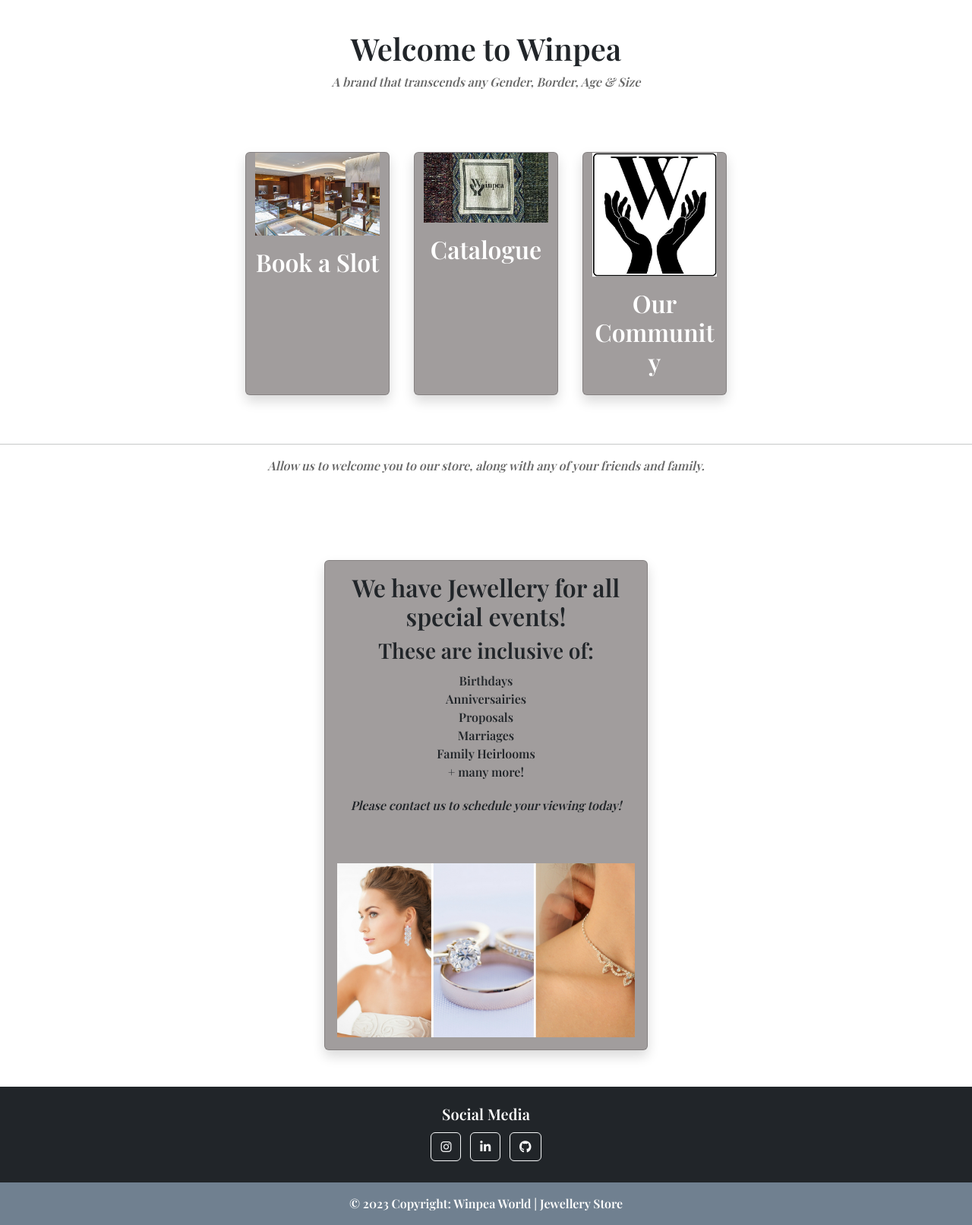
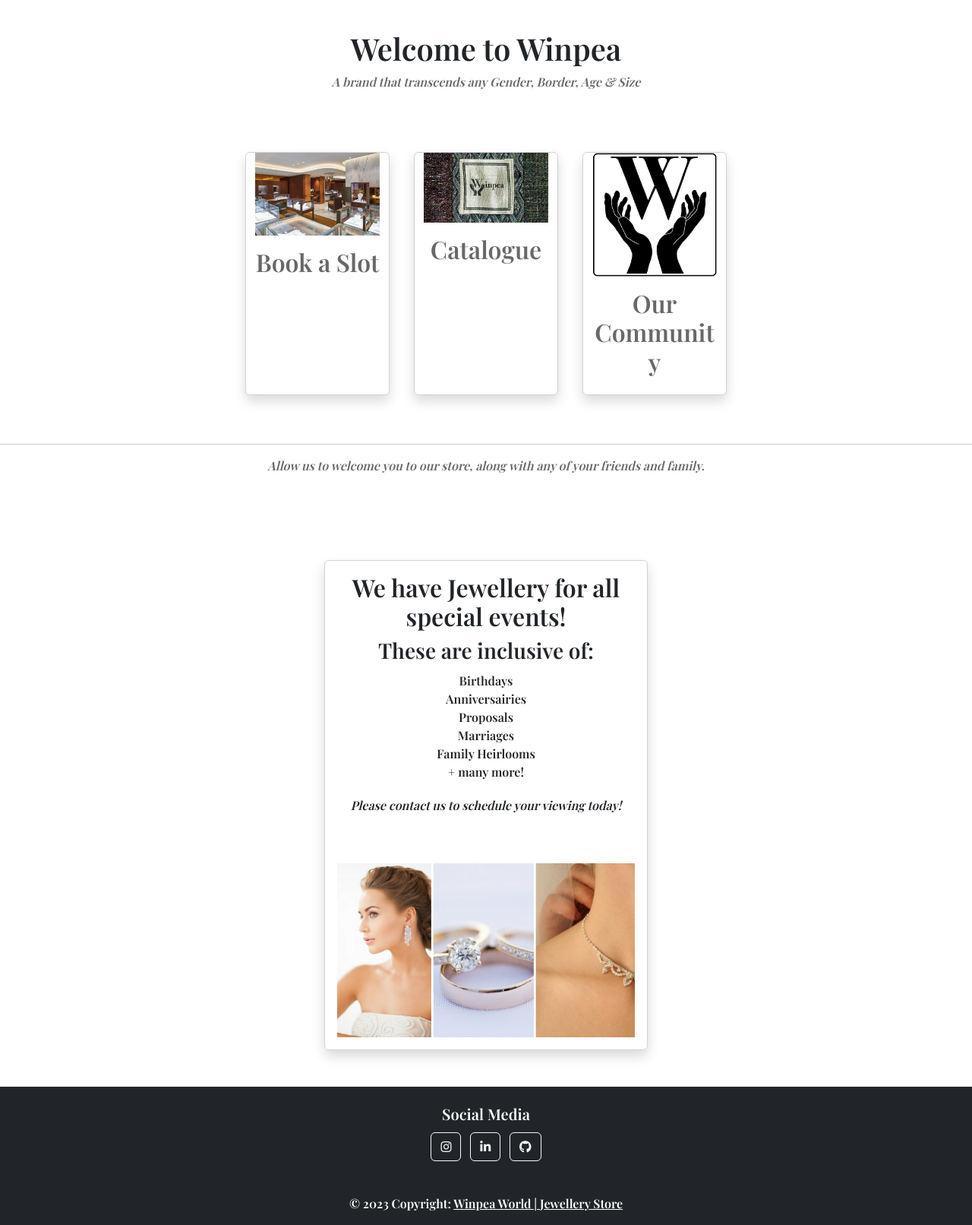
Before and after one commit to LewisHaZ/CI_PP4_WINPEA, a Django app: page / in a window 1280 px wide. Shown: the part 695-2307 px from the top of the page at 76% size. Run offline with Django 3.2, Linux system fonts and the light colour scheme; some libraries are stand-ins or nearby versions.

Commit message:
Adjust home pages styles for validation

```diff
--- a/home/templates/home/index.html
+++ b/home/templates/home/index.html
@@ -38,7 +38,7 @@
                     <img src="{% static 'images/image-of-store.webp' %}" class="img-fluid" alt="Image of the store">
                 </a>
                 <div class="row mt-3 mb-3">
-                    <a href="{% url 'visit_store' %}"><h2>Book a Slot</h2></a>
+                    <a href="{% url 'visit_store' %}"><h2 class="link_color text-decoration-none">Book a Slot</h2></a>
                 </div>
         </div>
 
@@ -47,7 +47,7 @@
                     <img src="{% static 'images/image-catalogue.webp' %}" class="img-fluid" alt="Image of product">
                 </a>
                 <div class="row mt-3 mb-3">
-                    <a href="{% url 'catalogue_menu' %}"><h2>Catalogue</h2></a>
+                    <a href="{% url 'catalogue_menu' %}"><h2 class="link_color text-decoration-none">Catalogue</h2></a>
                 </div>
         </div>
 
@@ -57,7 +57,7 @@
                     class="img-fluid" alt="Image of group of people">
                 </a>
                 <div class="row mt-3 mb-3">
-                    <a href="{% url 'blog' %}"><h2>Our Community</h2></a>
+                    <a href="{% url 'blog' %}"><h2 class="link_color text-decoration-none">Our Community</h2></a>
                 </div>
             </div>
         </div>
--- a/static/css/style.css
+++ b/static/css/style.css
@@ -1,7 +1,7 @@
 @import url('https://fonts.googleapis.com/css2?family=Playfair+Display:wght@600&display=swap');
 
 a {
-    color: #ffff;
+    color: #0000;
     text-decoration: none;
 }
 
@@ -23,7 +23,7 @@
 }
 
 .card {
-    background-color: #a19d9d;
+    background-color: #0000;
 }
 
 .card-img-top{
--- a/templates/base.html
+++ b/templates/base.html
@@ -106,9 +106,9 @@
     </div>
 
     <!-- Copyright -->
-    <div class="text-center p-3" style="background-color: slategray">
+    <div class="text-center p-3">
       © 2023 Copyright:
-      <a class="text-white" href="{% url 'home' %}">Winpea World | Jewellery Store</a>
+      <a class="text-white link_color" href="{% url 'home' %}">Winpea World | Jewellery Store</a>
     </div>
   </footer>
 
```
